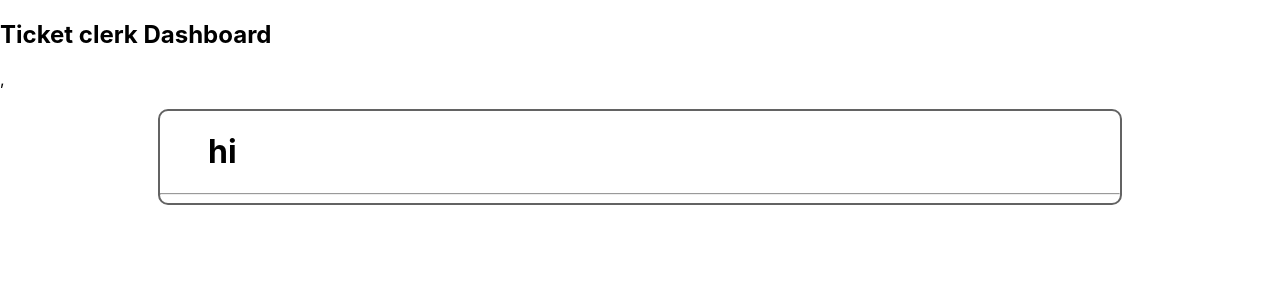
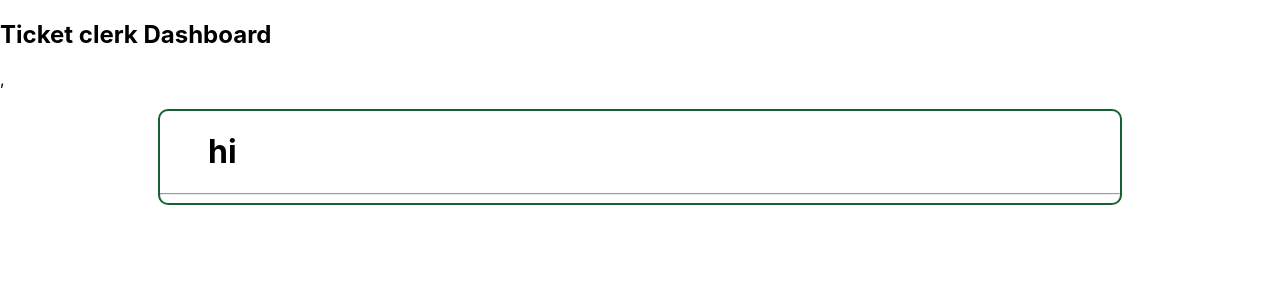
Before and after one commit to Jathu1411/Hosptal-Management-System-, a React (Create React App) app in the folder frontend/: page / in a window 1280 px wide. Shown: the top 300 px of the page. Built offline with nearby package versions, Linux system fonts and the light colour scheme.

Commit message:
added some css

```diff
--- a/frontend/src/index.css
+++ b/frontend/src/index.css
@@ -1,13 +1,21 @@
+:root {
+  --dark-green-color: #156130;
+  --dake-red-color: #ce171e;
+  --white-color: #ffffff;
+  --black-color: #000000;
+  --grey-color: #505050;
+}
+
 body {
   margin: 0;
-  font-family: -apple-system, BlinkMacSystemFont, 'Segoe UI', 'Roboto', 'Oxygen',
-    'Ubuntu', 'Cantarell', 'Fira Sans', 'Droid Sans', 'Helvetica Neue',
+  font-family: -apple-system, BlinkMacSystemFont, "Segoe UI", "Roboto", "Oxygen",
+    "Ubuntu", "Cantarell", "Fira Sans", "Droid Sans", "Helvetica Neue",
     sans-serif;
   -webkit-font-smoothing: antialiased;
   -moz-osx-font-smoothing: grayscale;
 }
 
 code {
-  font-family: source-code-pro, Menlo, Monaco, Consolas, 'Courier New',
+  font-family: source-code-pro, Menlo, Monaco, Consolas, "Courier New",
     monospace;
 }
--- a/frontend/src/shared/components/Box.css
+++ b/frontend/src/shared/components/Box.css
@@ -3,7 +3,7 @@
   margin: 20px auto 20px;
   max-width: 75%;
   height: auto;
-  border: 2px solid #636363;
+  border: 2px solid var(--dark-green-color);
   border-radius: 10px;
   padding: 0px;
 }
```
